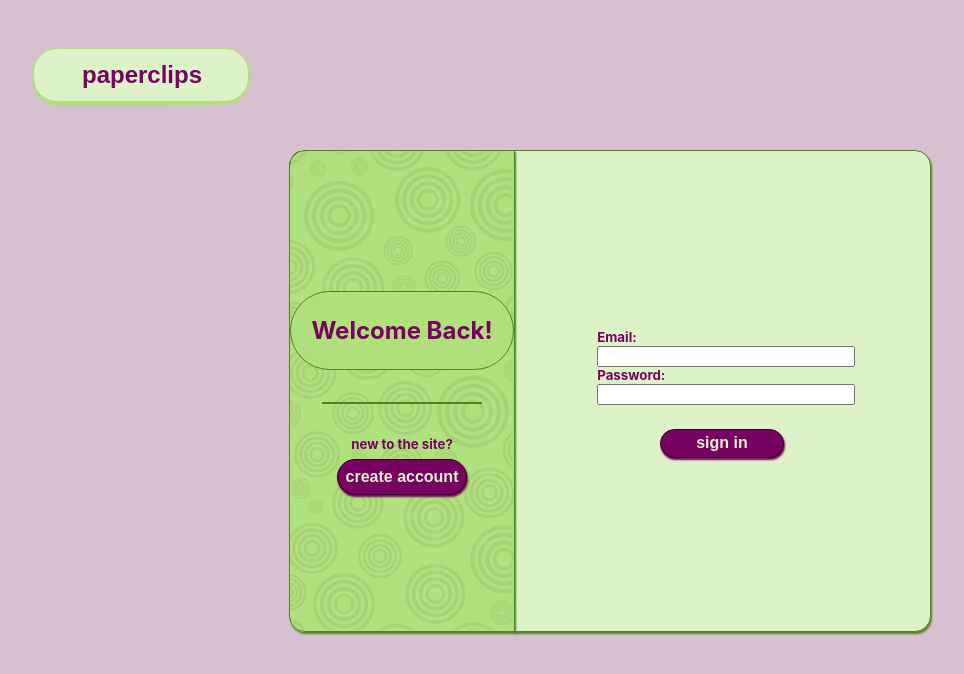
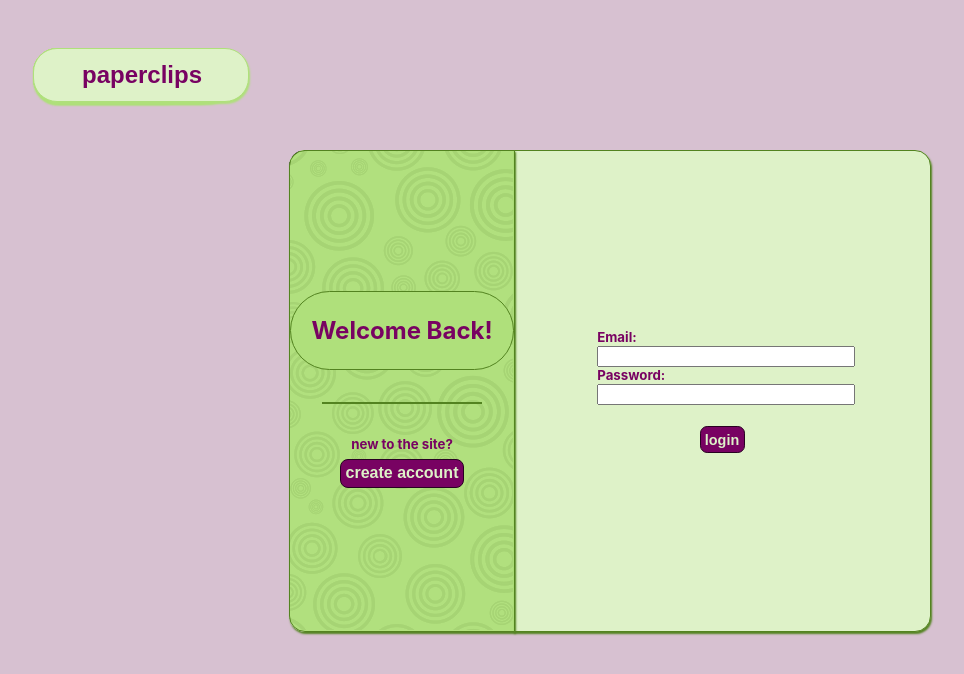
Before and after one commit to cooljasonmelton/paperclips-fe, a React (Create React App) app: page / in a window 1280 px wide. Shown: the top 674 px of the page, without its empty margins (31-995 px from the left). Built offline with nearby package versions, Linux system fonts and the light colour scheme.

Commit message:
styled buttons on login forms

```diff
--- a/src/login/BannerSide.js
+++ b/src/login/BannerSide.js
@@ -39,7 +39,7 @@ const BannerSide = props => {
                 <h5>already have an account?</h5>
                 <button className="banner-button"
                     onClick={()=> setSignIn(!signIn)}>
-                    sign in
+                    login
                 </button>
             </div>
 
--- a/src/login/Login.js
+++ b/src/login/Login.js
@@ -18,7 +18,7 @@ const Login = () => {
           <input type="password" value="" />
         </label>
         <br/>
-        <input className="submit-button" type="submit" value="sign in" />
+        <input className="submit-button" type="submit" value="login" />
       </form>
     </div>
   );
--- a/src/login/LoginContainer.css
+++ b/src/login/LoginContainer.css
@@ -23,11 +23,11 @@
 }
 
 .banner-button{
-    padding: 0.5em;
+    padding: 0.3em;
     font-size: 1em;
-    border-radius: 3em;
+    border-radius: 0.5em;
     border: 1px solid #280121;
-    box-shadow: 1px 2px 2px #780262;
+    /* box-shadow: 1px 2px 2px #780262; */
     background-color: #780262;
 
     color: #DEF2C8;
@@ -174,18 +174,17 @@
 
 /* Form Submit Buttons */
 .submit-button{
-    width: 50%;
+    /* width: 30%; */
 
     margin: 1.5em 25% 0;
     padding: 0.3em;
 
     background-color: #780262;
-    border-radius: 3em;
+    border-radius: 0.5em;
     border: 1px solid #280121;
-    box-shadow: 1px 2px 2px #780262;
 
     color: #DEF2C8;
-    font-size: 1em;
+    font-size: 0.9em;
     font-weight: bold;
 }
 
```
